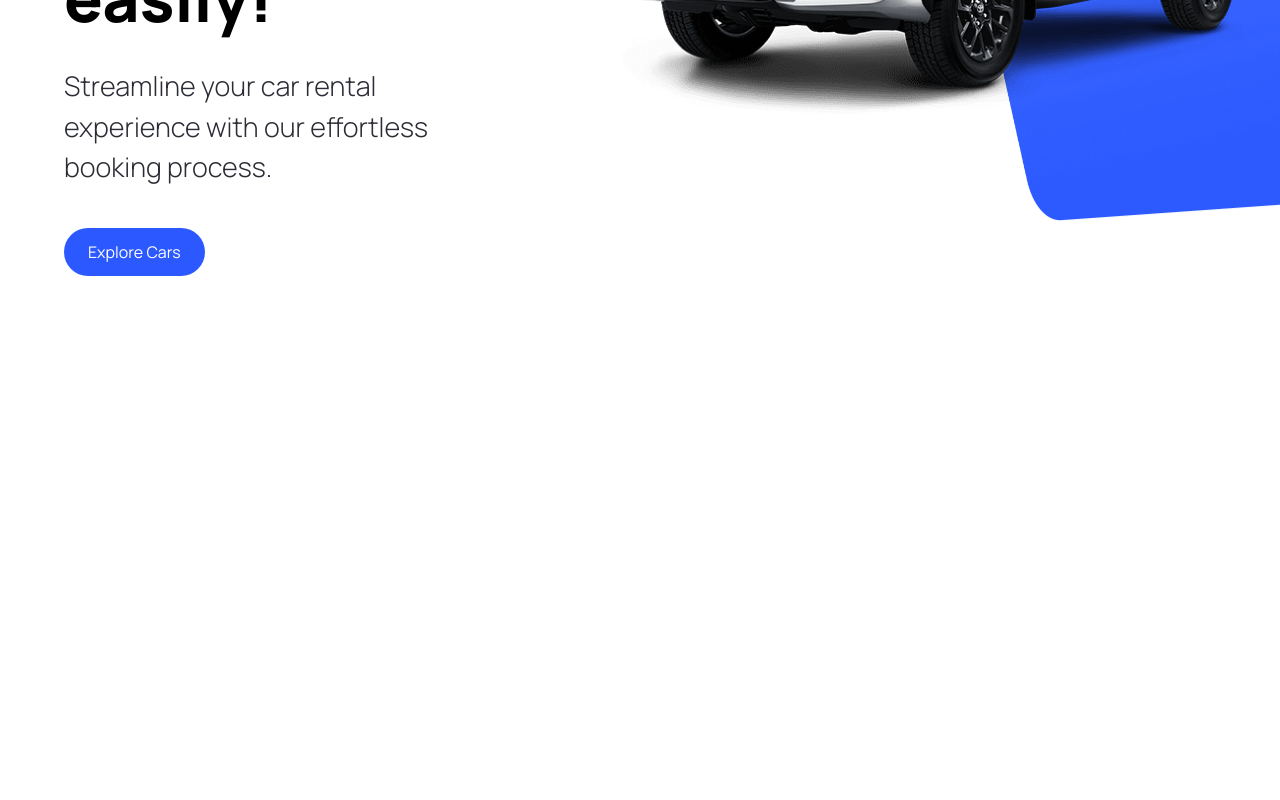
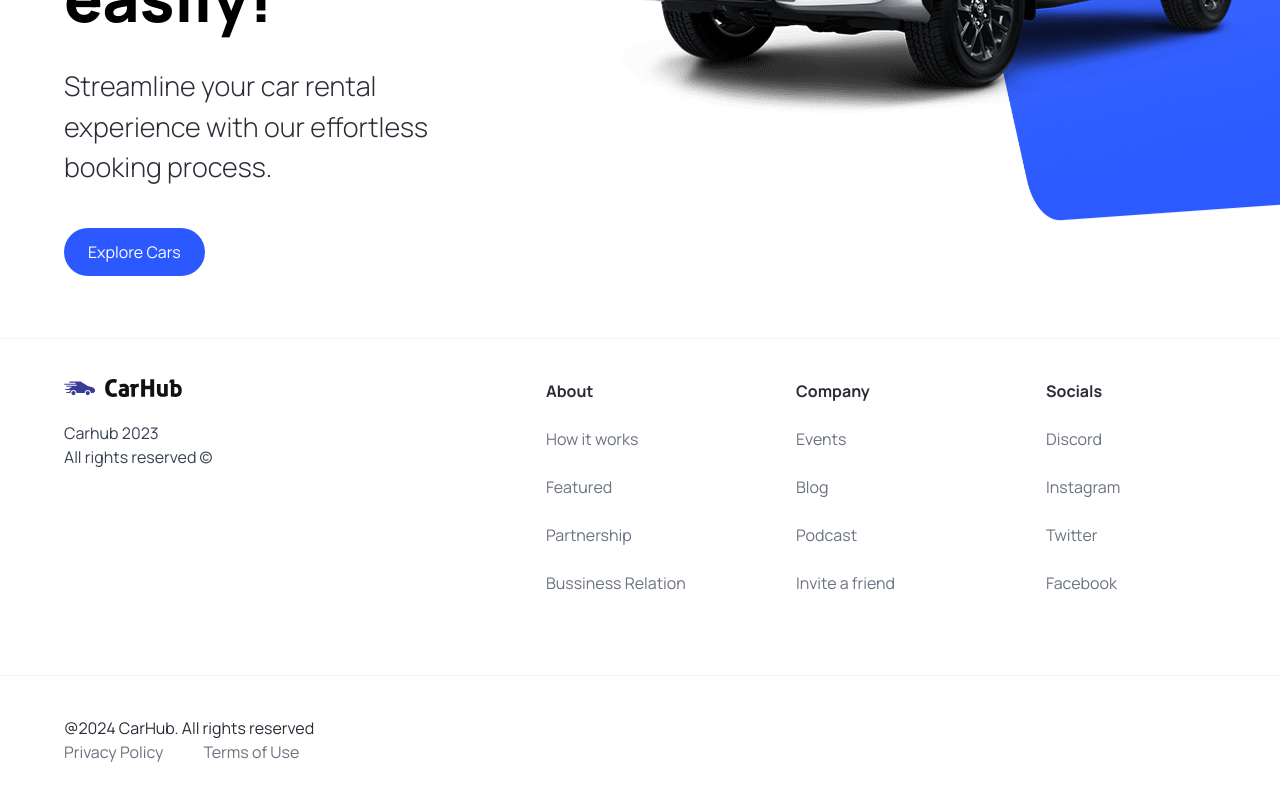
Before and after one commit to Tharun-Balaji/car-showcase-app, a Next.js app: page / in a window 1280 px wide. Shown: the part 482-1282 px from the top of the page. Before the commit the page ends 800 px from the top, so only its background shows below. Built offline with nearby package versions, Linux system fonts and the light colour scheme.

Commit message:
created footer component

```diff
--- a/app/layout.tsx
+++ b/app/layout.tsx
@@ -1,7 +1,7 @@
 import type { Metadata } from "next";
 // import localFont from "next/font/local";
 import "./globals.css";
-import { Navbar } from "@/components";
+import { Footer, Navbar } from "@/components";
 
 // const geistSans = localFont({
 //   src: "./fonts/GeistVF.woff",
@@ -31,6 +31,7 @@ export default function RootLayout({
       >
         <Navbar />
         {children}
+        <Footer />
       </body>
     </html>
   );
--- /dev/null
+++ b/components/Footer.tsx
@@ -0,0 +1,73 @@
+/**
+ * Footer component is used to display the footer section of the website
+ * It displays the Carhub logo, copyright information and links to various pages
+ * The links are grouped into three categories: About, Company and Socials
+ */
+import { footerLinks } from "@/constants";
+import Image from "next/image";
+import Link from "next/link";
+
+/**
+ * The Footer component
+ * @returns The Footer component
+ */
+function Footer() {
+  return (
+    <footer className="flex flex-col text-black-100 mt-5 border-t border-gray-100">
+      {/* The footer section contains the Carhub logo, copyright information and links to various pages */}
+      {/* The links are grouped into three categories: About, Company and Socials */}
+
+      <div className="flex max-md:flex-col flex-wrap justify-between gap-5 sm:px-16 px-6 py-10">
+        <div className="flex flex-col justify-start items-start gap-6">
+          {/* The Carhub logo and copyright information */}
+          <Image
+            src="/logo.svg"
+            alt="logo"
+            width={118}
+            height={18}
+            className="object-contain"
+          />
+          <p className="text-base text-gray-700">
+            Carhub 2023 <br />
+            All rights reserved &copy;
+          </p>
+        </div>
+
+        <div className="footer__links">
+          {/* The links to various pages */}
+          {footerLinks.map((link) => (
+            <div key={link.title} className="footer__link">
+              <h3 className="font-bold">{link.title}</h3>
+              {link.links.map((item) => (
+                <Link
+                  key={item.title}
+                  href={item.url}
+                  className="text-gray-500"
+                >
+                  {item.title}
+                </Link>
+              ))}
+            </div>
+          ))}
+        </div>
+      </div>
+
+      <div className="flex flex-col justify-start items-start flex-wrap mt-10 border-t border-gray-100 sm:px-16 px-6 py-10">
+        {/* The copyright information and links to privacy policy and terms of use */}
+        <p>@{new Date().getFullYear()} CarHub. All rights reserved</p>
+
+        <div className="footer__copyrights-link">
+          <Link href="/" className="text-gray-500">
+            Privacy Policy
+          </Link>
+          <Link href="/" className="text-gray-500">
+            Terms of Use
+          </Link>
+        </div>
+      </div>
+    </footer>
+  );
+
+}
+
+export default Footer;
--- a/components/index.ts
+++ b/components/index.ts
@@ -2,9 +2,11 @@
 import Hero from "./Hero";
 import CustomButton from "./CustomButton";
 import Navbar from "./Navbar";
+import Footer from "./Footer";
 
 export {
   Hero,
   CustomButton,
-  Navbar
+  Navbar,
+  Footer
 };
```
